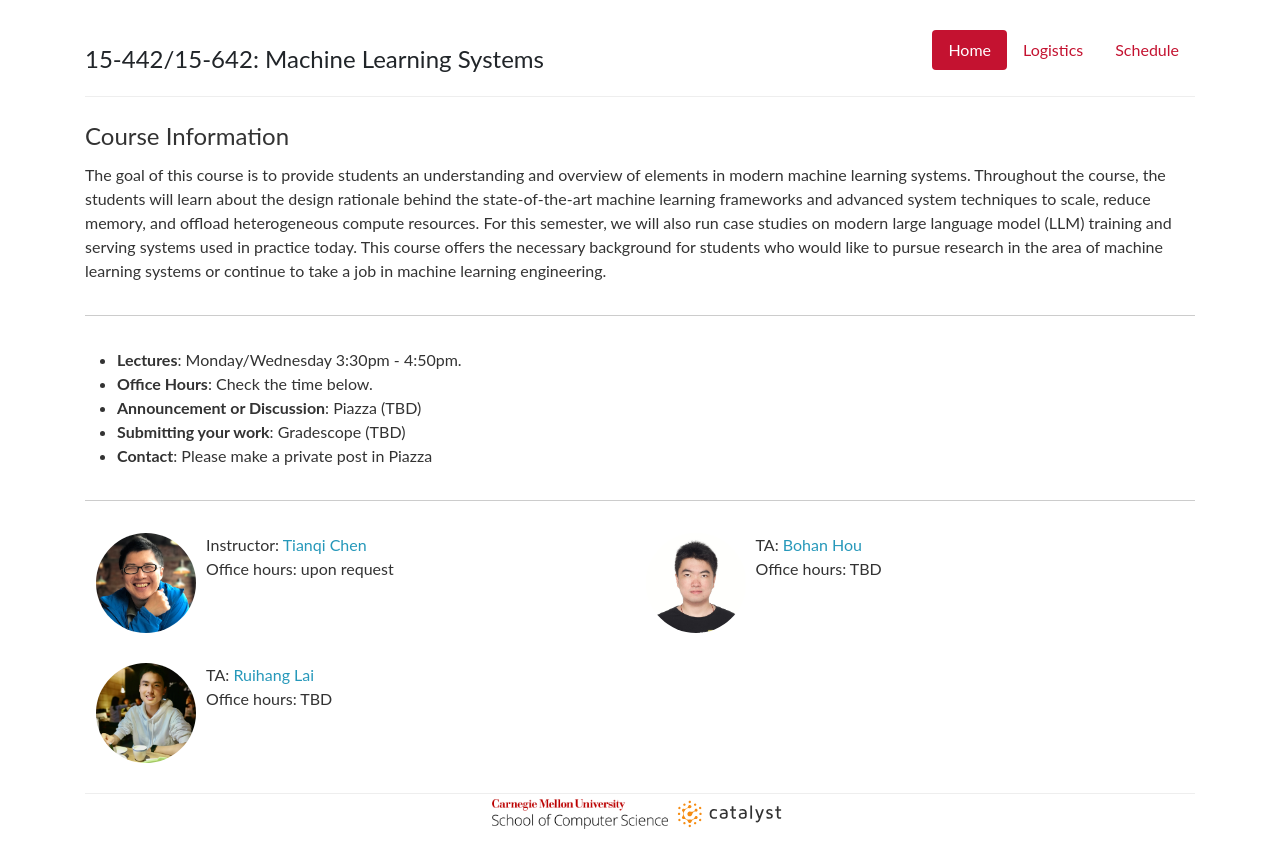
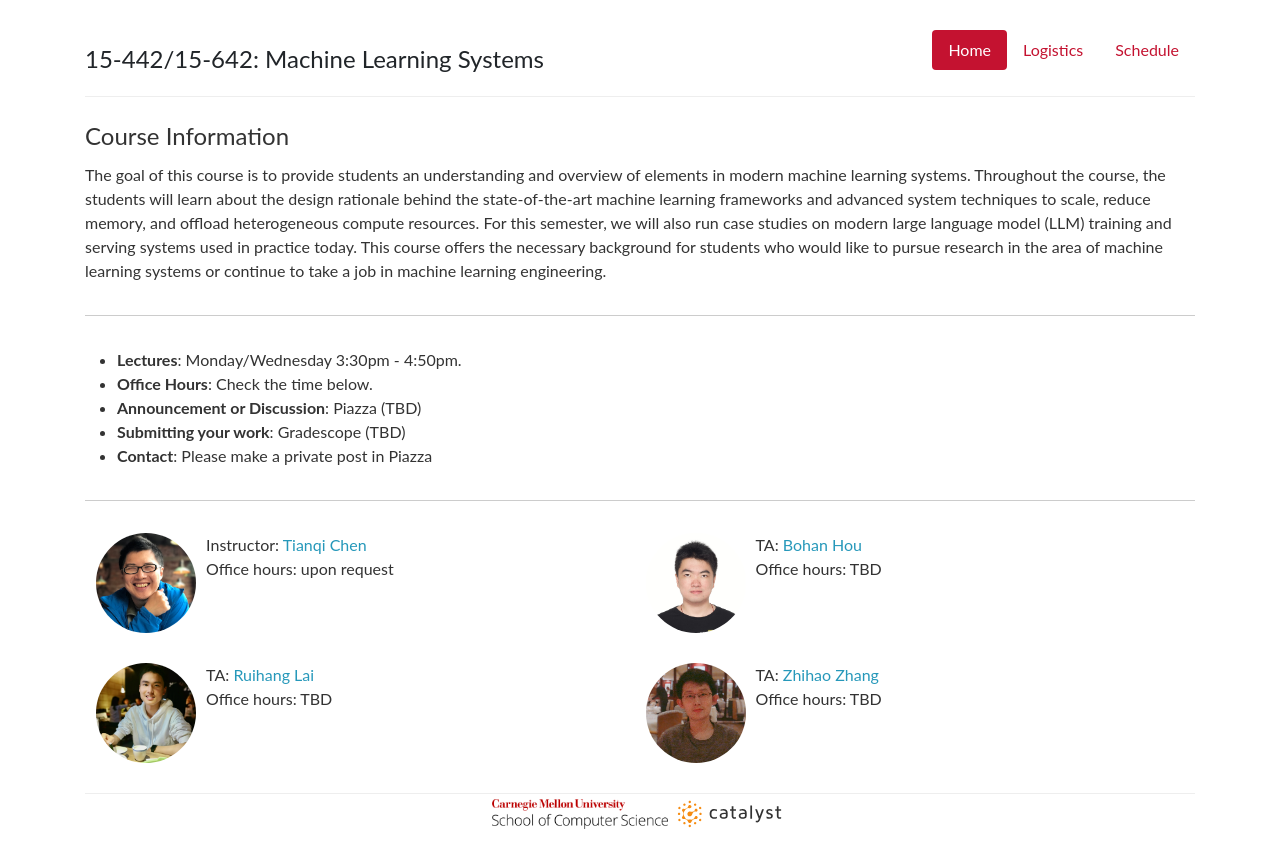
Before and after one commit to mlsyscourse/mlsyscourse.github.io, a Jekyll site: the page built from index.md, in a window 1280 px wide. Shown: the top 868 px of the page. Built offline with Jekyll 4.4.1, drawn with Linux system fonts in a browser that asks for light colours.

Commit message:
Add staff

```diff
--- a/_data/staff.yml
+++ b/_data/staff.yml
@@ -17,3 +17,9 @@ TAs:
       url: https://ruihanglai.com
       office-hours: TBD
       image: staff/ruihangl.jpg
+
+    - name: Zhihao Zhang
+      email: zhihaoz3@cs.cmu.edu
+      url: https://jackfram.github.io
+      office-hours: TBD
+      image: staff/zhihaozhang.jpg
```
